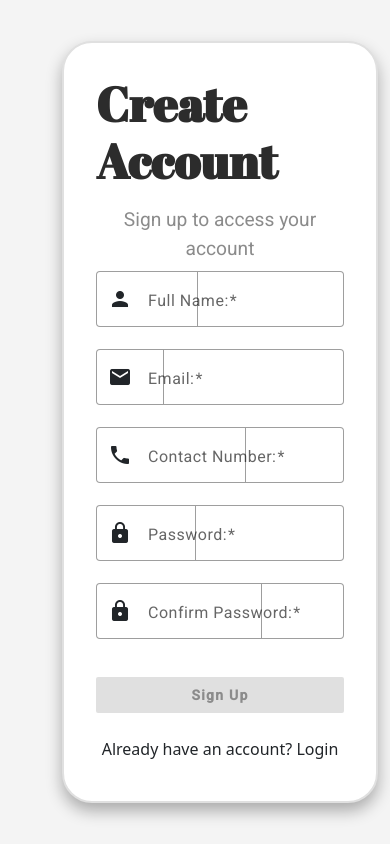
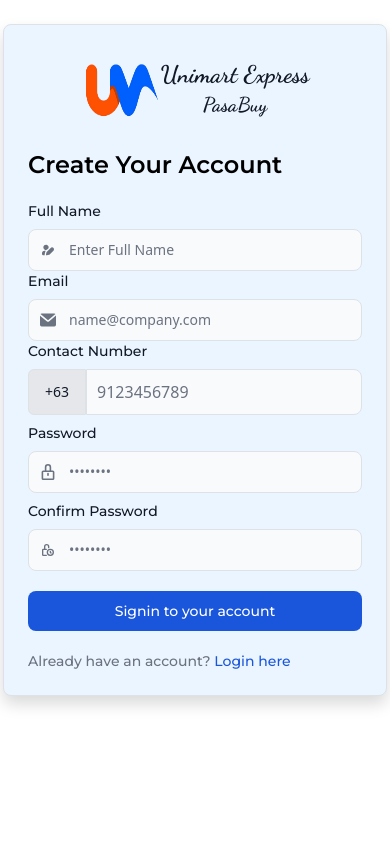
Before and after one commit to redradishs/integ_pasabuy, an Angular app: page /signup in a window 390 px wide. Built offline with nearby package versions, Linux system fonts and the light colour scheme; a web font is replaced by a local one.

Commit message:
signup responsive

```diff
--- a/src/app/customer/signup/signup.component.html
+++ b/src/app/customer/signup/signup.component.html
@@ -1,60 +1,60 @@
 
-<div class="container min-h-screen shadow-lg">
+<!--div class="container min-h-screen shadow-lg">
     <div class="wrapper">
       <img src="/assets/sampleUnimartLogo.png" class="card-img" alt="Unimart Logo" />
     </div>
 
-    <div class="tint min-h-screen flex justify-center items-center">
+    <div class="flex items-center justify-center min-h-screen tint">
       <div class="signup-box">
         <div class="logo">
           <h1 class="logo-text">Create Account</h1>
           <p class="logo-subtitle">Sign up to access your account</p>
         </div>
 
-        <form [formGroup]="signupForm" (ngSubmit)="onSignup()" class="py-2">
+        <form [formGroup]="signupForm" (ngSubmit)="onSignup()" class="py-2">-->
 
           <!-- Full Name -->
-          <mat-form-field appearance="outline" style="width: 100%;">
+          <!--<mat-form-field appearance="outline" style="width: 100%;">
             <mat-label for="Name">Full Name:</mat-label>
             <mat-icon matPrefix>person</mat-icon>
             <input matInput type="text" formControlName="name" placeholder="Full Name" />
             <mat-error *ngIf="signupForm.get('name')?.invalid">Full Name is required</mat-error>
-          </mat-form-field>
+          </mat-form-field>-->
 
           <!-- Email -->
-          <mat-form-field appearance="outline" style="width: 100%;">
+          <!--<mat-form-field appearance="outline" style="width: 100%;">
             <mat-label for="email">Email:</mat-label>
             <mat-icon matPrefix>email</mat-icon>
             <input matInput type="email" formControlName="email" placeholder="Email" />
             <mat-error *ngIf="signupForm.get('email')?.invalid">Enter a valid Email</mat-error>
-          </mat-form-field>
+          </mat-form-field>-->
 
           <!-- Contact Number-->
-          <mat-form-field appearance="outline" style="width: 100%;">
+          <!--<mat-form-field appearance="outline" style="width: 100%;">
             <mat-label for="contactNumber">Contact Number:</mat-label>
             <mat-icon matPrefix>phone</mat-icon>
             <input matInput type="text" formControlName="contactNumber" placeholder="Contact Number (+63)" />
             <mat-error *ngIf="signupForm.get('contactNumber')?.invalid">Enter a valid Contact Number</mat-error>
-          </mat-form-field>
+          </mat-form-field>-->
 
           <!-- Password -->
-          <mat-form-field appearance="outline" style="width: 100%;">
+          <!--<mat-form-field appearance="outline" style="width: 100%;">
             <mat-label for="password">Password:</mat-label>
             <mat-icon matPrefix>lock</mat-icon>
             <input matInput type="password" formControlName="password" placeholder="Password" />
             <mat-error *ngIf="signupForm.get('password')?.invalid">Password is required</mat-error>
-          </mat-form-field>
+          </mat-form-field>-->
 
           <!-- Confirm Password-->
-          <mat-form-field appearance="outline" style="width: 100%;">
+          <!--<mat-form-field appearance="outline" style="width: 100%;">
             <mat-label for="confirmPassword">Confirm Password:</mat-label>
             <mat-icon matPrefix>lock</mat-icon>
             <input matInput type="password" formControlName="confirmPassword" placeholder="Confirm Password" />
             <mat-error *ngIf="signupForm.get('confirmPassword')?.invalid">Confirm your password</mat-error>
-          </mat-form-field>
+          </mat-form-field>-->
 
           <!-- Sign Up Button-->
-          <button
+          <!--<button
             type="submit"
             mat-raised-button
             [disabled]="signupForm.invalid || loading"
@@ -62,13 +62,146 @@
           >
             <span *ngIf="!clicked">Sign Up</span>
             <span *ngIf="clicked">Loading...</span>
-          </button>
+          </button>-->
 
           <!-- Already have an account-->
-          <p class="text-center mt-4">
+          <!--<p class="mt-4 text-center">
             Already have an account? <a [routerLink]="['/login']" class="sign-up">Login</a>
           </p>
         </form>
       </div>
     </div>
+  </div>-->
+
+  <!--<div class="container min-h-screen shadow-lg">
+
+  <div class="wrapper">
+    <img src="/assets/sampleUnimartLogo.png" class="card-img" alt="Unimart Logo" />
   </div>
+
+  <div class="flex items-center justify-center min-h-screen tint">
+    <div class="login-box">
+      <div class="logo">
+        <h1 class="logo-text">WELCOME!</h1>
+        <p class="logo-subtitle">Access your account</p>
+      </div>
+
+      <form [formGroup]="loginForm" (ngSubmit)="userLogin()" class="py-2">-->
+        <!-- Email -->
+        <!--<mat-form-field appearance="outline" style="width: 100%;">
+          <mat-label for="email">Email: </mat-label>
+          <mat-icon matPrefix>email</mat-icon>
+          <input matInput type="email" formControlName="email" placeholder="Email" />
+          <mat-error *ngIf="loginForm.get('email')?.invalid">Enter a valid Email</mat-error>
+        </mat-form-field>-->
+
+        <!-- Password -->
+        <!--<mat-form-field appearance="outline" style="width: 100%;">
+          <mat-label for="password">Password: </mat-label>
+          <mat-icon matPrefix>lock</mat-icon>
+          <input matInput type="password" formControlName="password" placeholder="Password" />
+          <mat-error *ngIf="loginForm.get('password')?.invalid">Password is required</mat-error>
+        </mat-form-field>-->
+
+        <!-- Remember Me and Forgot Pass -->
+        <!--<div class="flex items-center justify-between">
+          <mat-checkbox [(ngModel)]="rememberMe" formControlName="rememberMe">Remember Me</mat-checkbox>
+          <a [routerLink]="['/forgot-password']" class="forgot-password-link">Forgot password?</a>
+        </div>-->
+
+        <!-- Login Button -->
+        <!--<button type="submit" mat-raised-button [disabled]="loginForm.invalid || loading" class="login-button">
+          <span *ngIf="!clicked">Log in</span>
+          <span *ngIf="clicked">Loading...</span>
+        </button>-->
+
+        <!-- Sign Up -->
+        <!--<p class="mt-4 text-center">
+          Need an account? <a [routerLink]="['/signup']" class="sign-up">Register Now</a>
+        </p>
+      </form>
+    </div>
+  </div>
+</div>-->
+<div class="flex items-center justify-center w-full max-w-sm p-4 mx-auto my-4 border border-gray-200 rounded-lg shadow sm:my-12 bg-blue-50 sm:p-6 md:p-8 dark:bg-gray-800 dark:border-gray-700">
+  <form [formGroup]="signupForm" (ngSubmit)="onSignup()" class="w-full space-y-5">
+    <div class="flex items-center justify-center">
+      <img src="assets/unimartLogo.png" alt="Logo" class="w-20 h-20 sm:w-22 sm:h-22">
+      <div class="flex flex-col items-center justify-center">
+        <span class="text-2xl font-semibold text-gray-900 dark:text-white" style="font-family: 'Dancing Script', cursive;">Unimart Express</span>
+        <span class="text-xl font-semibold text-gray-900 dark:text-white" style="font-family: 'Dancing Script', cursive;">PasaBuy</span>
+      </div>
+    </div>
+    <h5 class="text-2xl font-extrabold text-black dark:text-white font-montserrat">Create Your Account</h5>
+
+
+    <!-- Full Name -->
+    <div>
+      <label for="fullname" class="block mb-2 text-sm font-medium text-gray-900 font-montserrat dark:text-white">Full Name</label>
+      <div class="relative">
+        <div class="relative">
+          <div class="absolute inset-y-0 left-0 flex items-center pl-3 pointer-events-none">
+              <svg class="w-4 h-4 text-gray-500 dark:text-white" aria-hidden="true" xmlns="http://www.w3.org/2000/svg" width="24" height="24" fill="currentColor" viewBox="0 0 24 24">
+                  <path fill-rule="evenodd" d="M5 8a4 4 0 1 1 7.796 1.263l-2.533 2.534A4 4 0 0 1 5 8Zm4.06 5H7a4 4 0 0 0-4 4v1a2 2 0 0 0 2 2h2.172a2.999 2.999 0 0 1-.114-1.588l.674-3.372a3 3 0 0 1 .82-1.533L9.06 13Zm9.032-5a2.907 2.907 0 0 0-2.056.852L9.967 14.92a1 1 0 0 0-.273.51l-.675 3.373a1 1 0 0 0 1.177 1.177l3.372-.675a1 1 0 0 0 .511-.273l6.07-6.07a2.91 2.91 0 0 0-.944-4.742A2.907 2.907 0 0 0 18.092 8Z" clip-rule="evenodd"/>
+                </svg>
+          </div>
+      <input type="text" formControlName="name" id="fullname" placeholder="Enter your full name" class="bg-gray-50 border border-gray-300 text-gray-900 text-sm rounded-lg focus:ring-blue-500 focus:border-blue-500 block w-full pl-10 p-2.5 dark:bg-gray-600 dark:border-gray-500 dark:placeholder-gray-400 dark:text-white" placeholder="Enter Full Name" required />
+    </div>
+    </div>
+
+    <!-- Email -->
+    <div>
+      <label for="email" class="block mb-2 text-sm font-medium text-gray-900 font-montserrat dark:text-white">Email</label>
+      <div class="relative">
+        <div class="absolute inset-y-0 left-0 flex items-center pl-3 pointer-events-none">
+          <svg class="w-4 h-4 text-gray-500 dark:text-gray-400" aria-hidden="true" xmlns="http://www.w3.org/2000/svg" fill="currentColor" viewBox="0 0 20 16">
+            <path d="m10.036 8.278 9.258-7.79A1.979 1.979 0 0 0 18 0H2A1.987 1.987 0 0 0 .641.541l9.395 7.737Z"/>
+            <path d="M11.241 9.817c-.36.275-.801.425-1.255.427-.428 0-.845-.138-1.187-.395L0 2.6V14a2 2 0 0 0 2 2h16a2 2 0 0 0 2-2V2.5l-8.759 7.317Z"/>
+        </svg>
+        </div>
+        <input type="email" formControlName="email" id="email" class="bg-gray-50 border border-gray-300 text-gray-900 text-sm rounded-lg focus:ring-blue-500 focus:border-blue-500 block w-full pl-10 p-2.5 dark:bg-gray-600 dark:border-gray-500 dark:placeholder-gray-400 dark:text-white" placeholder="name@company.com" required />
+      </div>
+    </div>
+
+    <!-- Contact Number -->
+    <div>
+      <label for="contact" class="block mb-2 text-sm font-medium text-gray-900 font-montserrat dark:text-white">Contact Number</label>
+      <div class="flex">
+        <span class="inline-flex items-center px-3 text-sm text-gray-900 bg-gray-200 border border-r-0 border-gray-300 rounded-l-md dark:bg-gray-600 dark:text-gray-400 dark:border-gray-500">+63</span>
+        <input type="text" formControlName="contactNumber" id="contact" placeholder="9123456789" class="rounded-none rounded-r-lg bg-gray-50 border border-gray-300 text-gray-900 focus:ring-blue-500 focus:border-blue-500 block w-full p-2.5 dark:bg-gray-600 dark:border-gray-500 dark:placeholder-gray-400 dark:text-white" required />
+      </div>
+    </div>
+
+    <!-- Password -->
+    <div>
+      <label for="password" class="block mt-2 mb-2 text-sm font-medium text-gray-900 font-montserrat dark:text-white">Password</label>
+      <div class="relative">
+        <div class="absolute inset-y-0 left-0 flex items-center pl-3 pointer-events-none">
+          <svg class="w-4 h-4 text-gray-500 dark:text-gray-400" xmlns="http://www.w3.org/2000/svg" fill="currentColor" viewBox="0 0 16 20">
+            <path d="M8 0a4 4 0 0 0-4 4v4H2a2 2 0 0 0-2 2v8a2 2 0 0 0 2 2h12a2 2 0 0 0 2-2v-8a2 2 0 0 0-2-2h-2V4a4 4 0 0 0-4-4Zm0 2a2 2 0 0 1 2 2v4H6V4a2 2 0 0 1 2-2Zm-6 8h12v8H2v-8Zm6 1a1 1 0 0 0-1 1v2a1 1 0 0 0 2 0v-2a1 1 0 0 0-1-1Z"/>
+          </svg>
+        </div>
+        <input type="password" formControlName="password" id="password" placeholder="••••••••" class="bg-gray-50 border border-gray-300 text-gray-900 text-sm rounded-lg focus:ring-blue-500 focus:border-blue-500 block w-full pl-10 p-2.5 dark:bg-gray-600 dark:border-gray-500 dark:placeholder-gray-400 dark:text-white" required />
+      </div>
+    </div>
+
+    <!--Confirm Pass-->
+    <div>
+      <label for="confirmPassword" class="block mt-2 mb-2 text-sm font-medium text-gray-900 font-montserrat dark:text-white">Confirm Password</label>
+      <div class="relative">
+        <div class="absolute inset-y-0 left-0 flex items-center pl-3 pointer-events-none">
+      <svg class="w-4 h-4 text-gray-500 dark:text-white" aria-hidden="true" xmlns="http://www.w3.org/2000/svg" width="24" height="24" fill="none" viewBox="0 0 24 24">
+        <path stroke="currentColor" stroke-linecap="round" stroke-linejoin="round" stroke-width="2" d="M9.5 11H5a1 1 0 0 0-1 1v7a1 1 0 0 0 1 1h4.5M7 11V7a3 3 0 0 1 6 0v1.5m2.5 5.5v1.5l1 1m3.5-1a4.5 4.5 0 1 1-9 0 4.5 4.5 0 0 1 9 0Z"/>
+      </svg>
+      </div>
+      <input type="password" formControlName="confirmPassword" id="confirmPassword" placeholder="••••••••" class="bg-gray-50 border border-gray-300 text-gray-900 text-sm rounded-lg focus:ring-blue-500 focus:border-blue-500 block w-full pl-10 p-2.5 dark:bg-gray-600 dark:border-gray-500 dark:placeholder-gray-400 dark:text-white" required />
+    </div>
+    </div>
+    </div>
+    <!-- Submit Button -->
+    <button type="submit" class="w-full text-white bg-blue-700 hover:bg-blue-800 focus:ring-4 focus:outline-none focus:ring-blue-300 font-medium font-montserrat rounded-lg text-sm px-5 py-2.5 text-center dark:bg-blue-600 dark:hover:bg-blue-700 dark:focus:ring-blue-800" [disabled]="loading">Signin to your account</button>
+    <div class="text-sm font-medium text-gray-500 font-montserrat dark:text-gray-300">
+      Already have an account? <a href="./login" class="text-blue-700 hover:underline dark:text-blue-500">Login here</a>
+    </div>
+  </form>
+</div>
```
